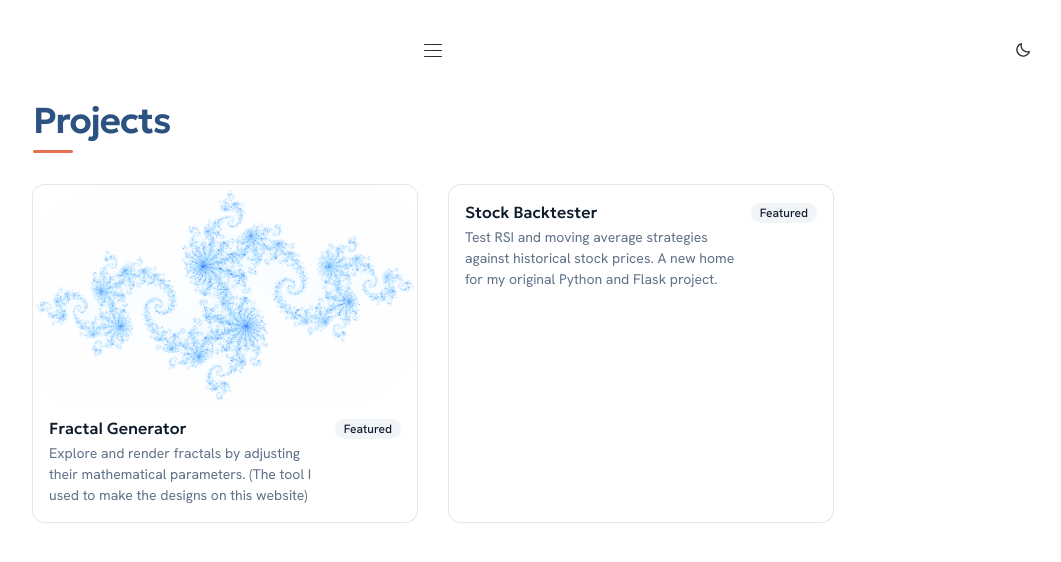
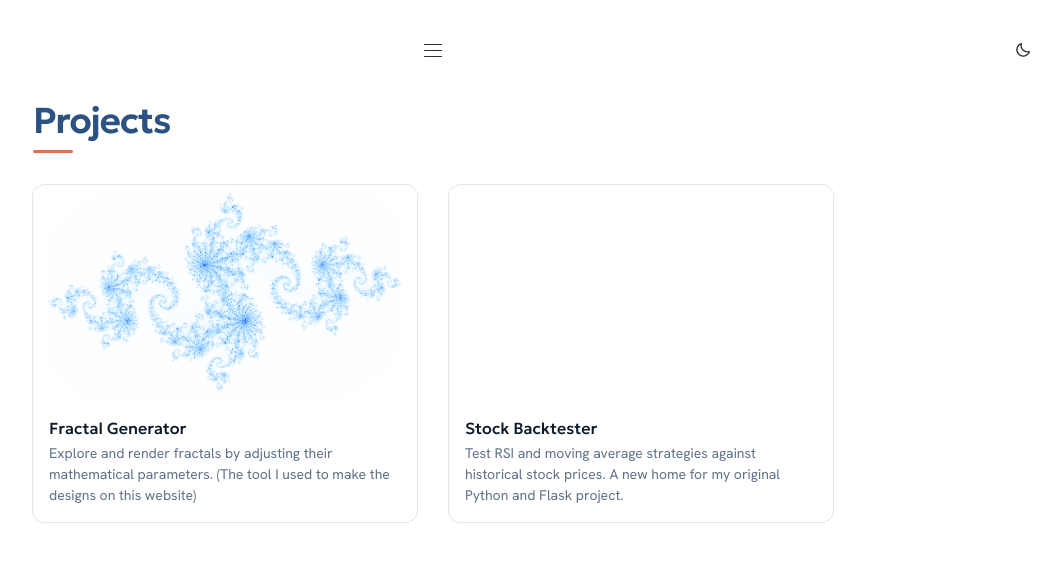
Before and after one commit to kdopenshaw/my-site, a Next.js app: page /projects in a window 1280 px wide. Shown: the top 562 px of the page, without its empty margins (207-1268 px from the left). Built offline with nearby package versions, Linux system fonts and the light colour scheme.

Commit message:
fix: projects page cleanups

```diff
--- a/app/fractals/fractal-studio.tsx
+++ b/app/projects/fractal-generator/fractal-studio.tsx
@@ -472,9 +472,8 @@ export default function FractalStudio() {
           <div className={styles.canvasFrame} aria-busy={isRendering}>
             <canvas ref={canvasRef} aria-label="Generated fractal" />
             {isRendering && (
-              <div className={styles.canvasLoading} role="status" aria-live="polite">
+              <div className={styles.canvasLoading} role="status" aria-label="Loading fractal" aria-live="polite">
                 <span className={styles.canvasSpinner} aria-hidden="true" />
-                <span>Creating your fractal…</span>
               </div>
             )}
           </div>
--- a/app/projects/fractal-generator/page.tsx
+++ b/app/projects/fractal-generator/page.tsx
@@ -1,8 +1,8 @@
 // Fractal generator. URL: /fractals
 // The studio is a client component because drawing happens in the browser.
 
-import styles from "../../fractals/page.module.css";
-import FractalStudio from "../../fractals/fractal-studio";
+import styles from "./page.module.css";
+import FractalStudio from "./fractal-studio";
 import type { Metadata } from "next";
 
 export const metadata: Metadata = {
--- a/app/projects/page.tsx
+++ b/app/projects/page.tsx
@@ -15,7 +15,7 @@ const projects = [
     href: "/projects/fractal-generator",
     title: "Fractal Generator",
     description: "Explore and render fractals by adjusting their mathematical parameters. (The tool I used to make the designs on this website)",
-    image: "/fractals/julia-minus-0.8-0.156.png",
+    image: "/fractals/julia-minus-0.8-0.156 copy.png",
     imageAlt: "Blue spirals of the Julia set for c = -0.8 + 0.156i on a white background",
   },
   {
@@ -36,6 +36,7 @@ export default function ProjectsPage() {
           <li key={project.href}>
             <Link className={styles.projectLink} href={project.href}>
               <Card>
+                <div className={styles.thumbnailFrame}>
                   {project.image && <Image
                     className={styles.thumbnail}
                     src={project.image}
@@ -44,9 +45,9 @@ export default function ProjectsPage() {
                     height={3570}
                     sizes="(max-width: 40rem) calc(100vw - 32px), (max-width: 52rem) calc((100vw - 64px) / 2), 384px"
                   />}
+                </div>
                 <CardHeader>
                   <CardAction>
-                    <span className={styles.badge}>Featured</span>
                   </CardAction>
                   <CardTitle>{project.title}</CardTitle>
                   <CardDescription>{project.description}</CardDescription>
--- a/app/projects/projects.module.css
+++ b/app/projects/projects.module.css
@@ -5,6 +5,7 @@
 .list {
   display: grid;
   grid-template-columns: repeat(2, minmax(0, 1fr));
+  grid-auto-rows: 1fr;
   gap: var(--spacing-lg);
   list-style: none;
 }
@@ -44,15 +45,25 @@
   box-shadow: 0 0 0 1px var(--color-border);
 }
 
+.thumbnailFrame {
+  position: relative;
+  width: 100%;
+  aspect-ratio: 16 / 9;
+  overflow: hidden;
+  background: var(--color-background);
+}
+
 .thumbnail {
+  display: block;
   width: 100%;
-  height: auto;
-  aspect-ratio: 16 / 9;
-  object-fit: cover;
+  height: 100%;
+  object-fit: contain;
 }
 
 .header {
   display: grid;
+  flex: 1;
+  align-content: end;
   grid-auto-rows: min-content;
   grid-template-columns: minmax(0, 1fr) auto;
   grid-template-rows: auto auto;
--- a/app/projects/stock-backtester/layout.tsx
+++ b/app/projects/stock-backtester/layout.tsx
@@ -4,7 +4,6 @@ import styles from "./backtester.module.css";
 
 export default function TradingLayout({ children }: { children: React.ReactNode }) {
   return <div className={`page-shell ${styles.page}`}>
-    <Link href="/projects" className={styles.back}>Back to projects</Link>
     <TradingNavigation />
     {children}
   </div>;
```
Also changed, not shown: app/projects/fractal-generator/colors.ts (renamed from app/fractals/colors.ts), app/projects/fractal-generator/fields.tsx (renamed from app/fractals/fields.tsx), app/projects/fractal-generator/fractal-gallery.module.css (renamed from app/fractals/fractal-gallery.module.css), app/projects/fractal-generator/fractal-gallery.tsx (renamed from app/fractals/fractal-gallery.tsx), app/projects/fractal-generator/fractal-studio.module.css (renamed from app/fractals/fractal-studio.module.css), app/projects/fractal-generator/page.module.css (renamed from app/fractals/page.module.css), app/projects/fractal-generator/presets.ts (renamed from app/fractals/presets.ts), public/fractals/julia-minus-0.8-0.156 copy.png (added), 1 other file (tests, documents, lock files or other folders). Lines whose indentation alone changed are shown as unchanged.
